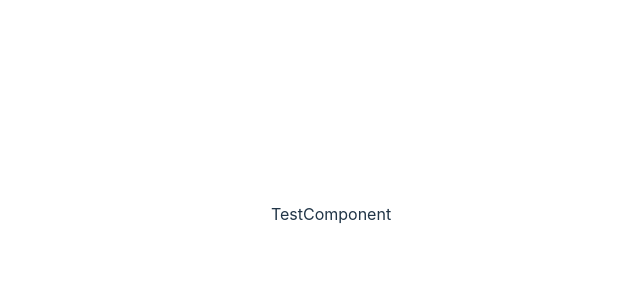
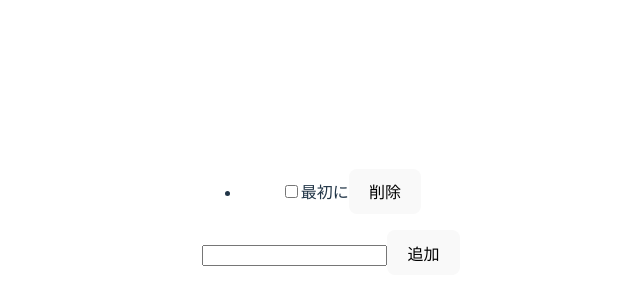
Before and after one commit to hamhamburger/typescript-training, a React (Vite) app: page / in a window 1280 px wide. Shown: the part 186-486 px from the top of the page, without its empty margins (309-949 px from the left). Built offline with nearby package versions, Linux system fonts and the light colour scheme.

Commit message:
feate:Todoリスト

```diff
--- a/src/App.tsx
+++ b/src/App.tsx
@@ -1,16 +1,11 @@
 import type { FC } from 'react';
 import './App.css';
-import { Route, Router, BrowserRouter, Routes, } from 'react-router-dom';
-import TestComponent from './components/TestComponent';
+
+import { TaskPage } from './components/TaskPage';
 const App:FC = () => {
 
   return (
-    <BrowserRouter>
-      <Routes>
-        <Route path="/test" element={<TestComponent />} />
-        <Route path="*" element={<TestComponent />} />
-      </Routes>
-    </BrowserRouter>
+    <TaskPage />
   );
 }
 
--- /dev/null
+++ b/src/components/TaskInput.tsx
@@ -0,0 +1,47 @@
+import { Task } from "./Types"
+import React, { useState } from "react"
+
+interface Props{
+  setTasks: React.Dispatch<React.SetStateAction<Task[]>>
+  tasks:Task[]
+}
+  const TaskInput = ({setTasks,tasks}:Props): JSX.Element => {
+    const [inputTitle, setInputTitle] = useState<string>("")
+    const [count, setCount] = useState<number>(tasks.length + 1)
+
+    const handleInputChange = (e: React.ChangeEvent<HTMLInputElement>):void => {
+      setInputTitle(e.target.value)
+    }
+
+    const handleSubmit = ():void => {
+      setCount(count + 1)
+
+      const newTask: Task = {
+        id: count,
+        title: inputTitle,
+        done: false
+      }
+
+      setTasks([newTask, ...tasks])
+      setInputTitle('')
+    }
+
+  return (
+    <div>
+      <div className="inputForm">
+        <div className="inner">
+          <input
+            type="text"
+            className="input"
+            value={inputTitle}
+            onChange={handleInputChange}
+          />
+          <button onClick={handleSubmit} className="btn is-primary">追加</button>
+        </div>
+      </div>
+    </div>
+  )
+}
+
+
+export default TaskInput
--- /dev/null
+++ b/src/components/TaskItem.tsx
@@ -0,0 +1,29 @@
+import {Task} from "./Types"
+interface Props{
+  task: Task
+  handleDone: (task: Task) => void
+  handleDelete: (task:Task) => void
+}
+
+
+const TaskItem = ({task,handleDone,handleDelete}:Props):JSX.Element=> {
+  return (
+    <li className={task.done ? 'done' : ''}>
+      <label>
+        <input
+          type="checkbox"
+          className="checkbox-input"
+          onClick={() => handleDone(task)}
+          defaultChecked={task.done}
+        />
+        <span>{task.title}</span>
+      </label>
+      <button
+        onClick={() => handleDelete(task)}
+        className="btn is-delete"
+      >削除</button>
+      </li>
+  )
+}
+
+export default TaskItem
--- /dev/null
+++ b/src/components/TaskList.tsx
@@ -0,0 +1,45 @@
+import React from 'react'
+import TaskItem from './TaskItem'
+import { Task } from './Types'
+interface Props{
+  tasks: Task[]
+  setTasks: React.Dispatch<React.SetStateAction<Task[]>>
+}
+
+
+const TaskList = ({ tasks, setTasks }: Props): JSX.Element => {
+  const handleDone = (task: Task):void => {
+    setTasks(prev => prev.map(t =>
+      t.id === task.id
+        ? { ...task, done: !task.done } : t))
+  }
+
+  const handleDelete = (task: Task):void => {
+    setTasks(prev => prev.filter(t =>
+      t.id !== task.id))
+  }
+
+
+
+
+  return (
+    <div className='inner'>
+      {
+        tasks.length <= 0 ? '登録されたTODOはありません' :
+          <ul className='task-list'>
+            {
+              tasks.map(task =>
+                <TaskItem
+                  key={task.id}
+                  task={task}
+                  handleDelete={handleDelete}
+                  handleDone={handleDone}
+                />
+              )
+            }
+          </ul>
+      }</div>
+  )
+}
+
+export default TaskList
--- /dev/null
+++ b/src/components/TaskPage.tsx
@@ -0,0 +1,15 @@
+import TaskInput from "./TaskInput"
+import TaskList from "./TaskList"
+import { Task } from "./Types"
+import { useState } from "react"
+const initialTasks: Task[] = [
+  {id:0,title:"最初に",done:false},
+]
+export const TaskPage = (): JSX.Element => {
+  const [tasks, setTasks] = useState(initialTasks)
+  return (
+    <div>
+      <TaskList tasks={tasks} setTasks={setTasks} />
+      <TaskInput setTasks={setTasks} tasks={tasks} />
+    </div>)
+}
--- a/src/components/TestComponent.tsx
+++ b/src/components/TestComponent.tsx
@@ -1,6 +1,6 @@
-import { FC } from "react"
+import { FC } from 'react';
 const TestComponent: FC = () => {
   return <div>TestComponent</div>;
 };
 
-export default TestComponent
+export default TestComponent;
--- /dev/null
+++ b/src/components/Types.ts
@@ -0,0 +1,5 @@
+export interface Task {
+  id:number
+  title: string
+  done:boolean
+}
```
Also changed, not shown: .prettierrc.json, 1 other file (tests, documents, lock files or other folders).
